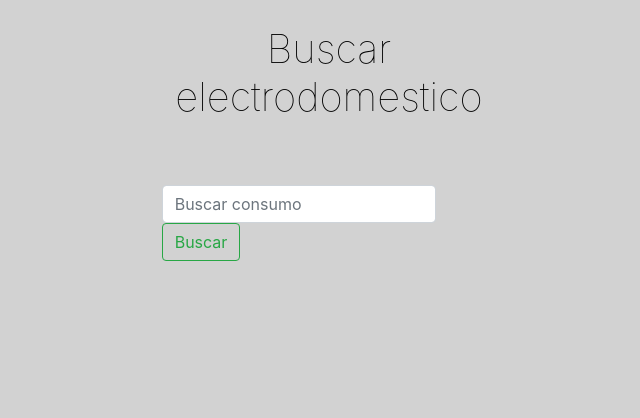
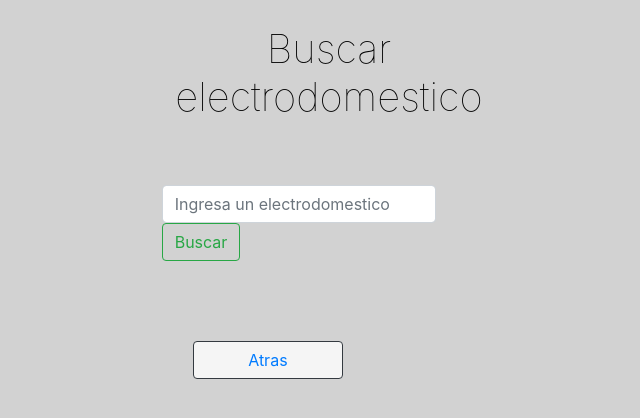
Before and after one commit to StivenCardonaVarelas/EQUIP-1_RU_PPI2020, a React (Create React App) app: page /consultar_electro in a window 1280 px wide. Shown: the top 418 px of the page, without its empty margins (311-951 px from the left). Built offline with nearby package versions, Linux system fonts and the light colour scheme.

Commit message:
buscar consu

```diff
--- a/src/pages/consultar_electro.js
+++ b/src/pages/consultar_electro.js
@@ -19,17 +19,16 @@ class Electro extends React.Component {
               <div className=" col-lg-12">
                 <div className="form-group">
                   <div className="col text-center">
-
                     <h1> Buscar electrodomestico</h1>
-                  <br/>
-                  <br/>
+                    <br />
+                    <br />
 
                     <nav className="navbar ">
                       <form className="form-inline">
                         <input
                           className="form-control mr-sm-2"
                           type="search"
-                        placeholder="Buscar consumo"
+                          placeholder="Ingresa un electrodomestico"
                           aria-label="Search"
                         />
                         <button
@@ -41,6 +40,17 @@ class Electro extends React.Component {
                       </form>
                     </nav>
 
+                    <div className=" col-xl-8">
+                      <br />
+                      <br />
+                      <br />
+                      <button
+                        type="button"
+                        className="btn btn-outline-dark boton"
+                      >
+                        <a href="/electrodo">Atras</a>
+                      </button>
+                    </div>
                   </div>
                 </div>
               </div>
```
Lines whose indentation alone changed are shown as unchanged.
